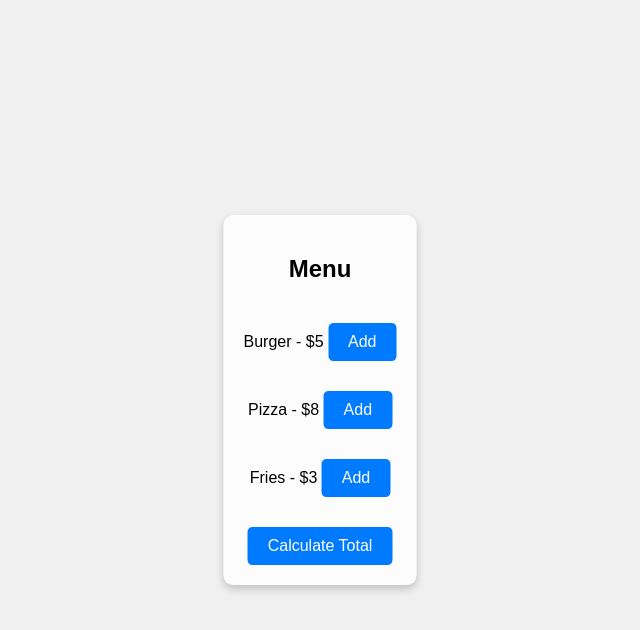
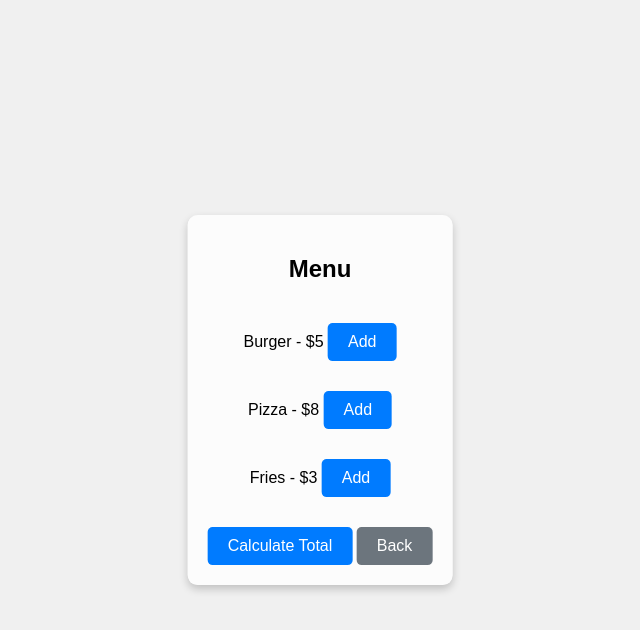
Before and after one commit to aswinkpy/canteen, a plain HTML site: page index.html in a window 1280 px wide. Both pictures are taken after a click on the button "Menu". Shown: the whole page, without its empty margins (320-960 px from the left). Drawn offline with Linux system fonts and the light colour scheme.

Commit message:
Update index.html

```diff
--- a/index.html
+++ b/index.html
@@ -29,12 +29,14 @@
             <button onclick="addItem(3)">Add</button>
         </div>
         <button id="calculateButton">Calculate Total</button>
+        <button class="backButton" data-target="window1">Back</button>
     </div>
 
     <!-- Window 3: Total Calculation Page -->
     <div id="window3" class="window hidden">
         <h2>Total Amount</h2>
         <p id="totalAmount">$0</p>
+        <button class="backButton" data-target="window2">Back</button>
     </div>
 
     <script src="script.js"></script>
```
